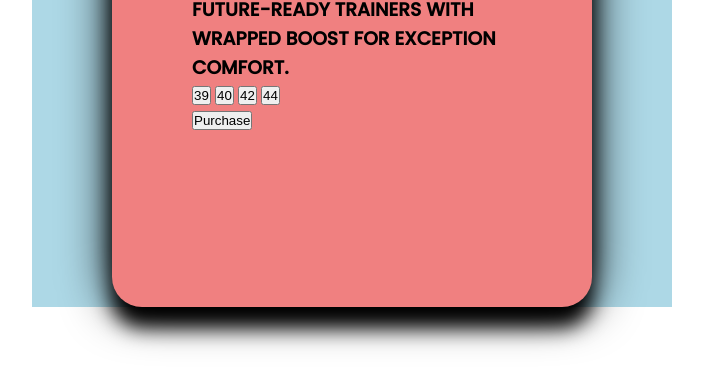
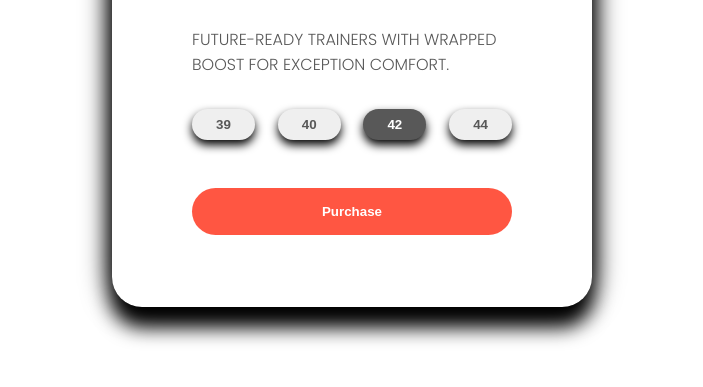
Before and after one commit to aru99/Concept_ecommerce_card, a plain HTML site: page index.html in a window 1280 px wide. Shown: the part 413-800 px from the top of the page, without its empty margins (288-991 px from the left). Drawn offline with Linux system fonts and the light colour scheme.

Commit message:
finished styling

```diff
--- a/index.css
+++ b/index.css
@@ -17,7 +17,7 @@ body {
 
 /* //styling for the larger container */
 .container {
-  background-color: lightblue;
+  /* background-color: lightblue; */
   width: 50%;
   display: flex;
   align-items: center;
@@ -28,10 +28,10 @@ body {
 .card {
   min-height: 80vh;
   width: 30rem;
-  background-color: lightcoral;
+  /* background-color: lightcoral; */
   border-radius: 30px;
   padding: 0rem 5rem;
-  box-shadow: 0 20px 20px rgba(0, 0, 0.2), 0 0 50px rgba(0, 0, 0.2);
+  box-shadow: 0 20px 20px rgba(0, 0, 0.2), 0 0 30px rgba(0, 0, 0.2);
 }
 
 /* sneaker dic styling */
@@ -60,3 +60,55 @@ body {
   border-radius: 50%;
   z-index: 1;
 }
+
+/* info styling */
+.info h1 {
+  font-size: 2rem;
+}
+.info h3 {
+  font-size: 1rem;
+  padding: 2rem 0;
+  color: #585858;
+  font-weight: lighter;
+}
+
+/* buttons */
+
+.sizes {
+  display: flex;
+  justify-content: space-between;
+}
+
+.sizes button {
+  padding: 0.5rem 1.5rem;
+  /* margin: 0.5rem; */
+  background-color: none;
+  border: none;
+  box-shadow: 0 5px 10px rgba(0, 0, 0.2);
+  border-radius: 30px;
+  cursor: pointer;
+  font-weight: bold;
+  color: #585858;
+}
+
+/* button active */
+button.active {
+  background: #585858;
+  color: white;
+}
+
+/* purchase button */
+.purchase {
+  margin-top: 3rem;
+}
+
+.purchase button {
+  width: 100%;
+  padding: 1rem 0rem;
+  background-color: #ff5642;
+  border: none;
+  cursor: pointer;
+  color: white;
+  border-radius: 30px;
+  font-weight: bolder;
+}
```
